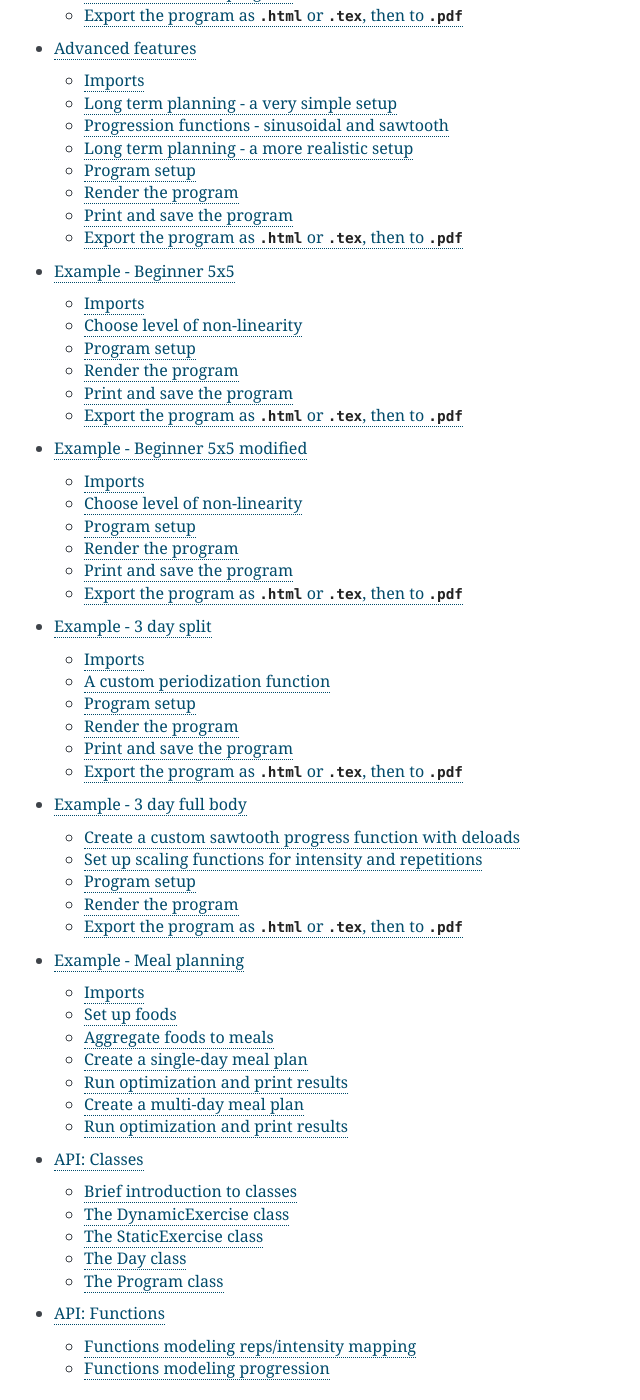
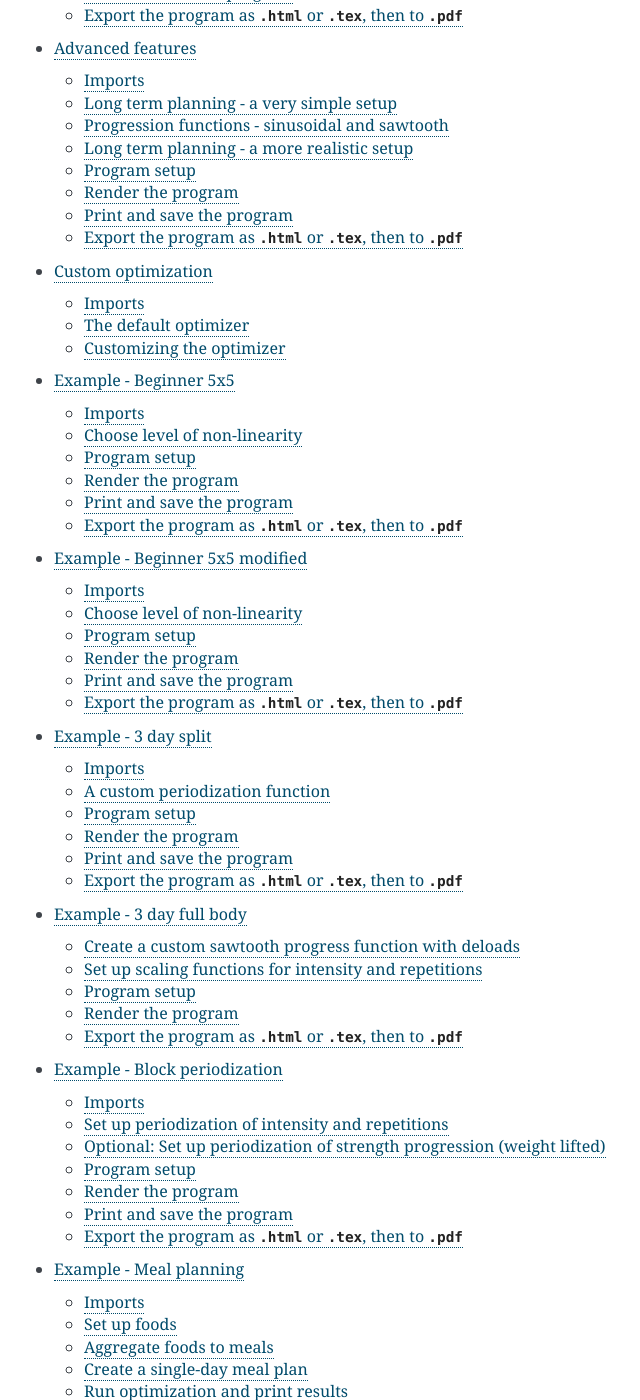
Before and after one commit to tommyod/streprogen, a Sphinx documentation site: the page built from docs/index.rst, in a window 1280 px wide and 1400 px high, scrolled down 2410 px. Shown: the whole window, without its empty margins (226-866 px from the left). Built offline with Sphinx 7.4.7, drawn with Linux system fonts in a browser that asks for light colours; some of the changed text lies outside the part shown.

Commit message:
changed index and readme

```diff
--- a/README.rst
+++ b/README.rst
@@ -29,6 +29,7 @@ Learn how to make strength training programs
 * Run code live: `Essential Features <https://colab.research.google.com/github/tommyod/streprogen/blob/master/docs/examples/Essential%20features.ipynb>`_
 * Run code live: `Intermediate Features <https://colab.research.google.com/github/tommyod/streprogen/blob/master/docs/examples/Intermediate%20features.ipynb>`_
 * Run code live: `Advanced Features <https://colab.research.google.com/github/tommyod/streprogen/blob/master/docs/examples/Advanced%20features.ipynb>`_
+* Run code live: `Custom optimization <https://colab.research.google.com/github/tommyod/streprogen/blob/master/docs/examples/Custom optimization.ipynb>`_
 
 Example strength training program library
 *****************************************
@@ -36,6 +37,7 @@ Example strength training program library
 * Run code live: `Example - Beginner 5x5 modified <https://colab.research.google.com/github/tommyod/streprogen/blob/master/docs/examples/docs/examples/Beginner 5x5 modified.ipynb>`_
 * Run code live: `Example - 3 day full body <https://colab.research.google.com/github/tommyod/streprogen/blob/master/docs/examples/docs/examples/3 day full body.ipynb>`_
 * Run code live: `Example - 3 day split with periodization <https://colab.research.google.com/github/tommyod/streprogen/blob/master/docs/examples/docs/examples/3 day split.ipynb>`_
+* Run code live: `Example - Block periodization <https://colab.research.google.com/github/tommyod/streprogen/blob/master/docs/examples/docs/examples/Block periodization.ipynb>`_
 
 Check out the `example PDF output <https://github.com/tommyod/streprogen/blob/master/docs/examples/3DaySplitWithPeriodization.pdf>`_.
 
--- a/docs/index.rst
+++ b/docs/index.rst
@@ -132,10 +132,12 @@ Contents
    examples/Essential features.ipynb
    examples/Intermediate features.ipynb
    examples/Advanced features.ipynb
+   examples/Custom optimization.ipynb
    examples/Beginner 5x5.ipynb
    examples/Beginner 5x5 modified.ipynb
    examples/3 day split.ipynb
    examples/3 day full body.ipynb
+   examples/Block periodization.ipynb
    examples/Meal planning.ipynb
    classes
    functions
```
